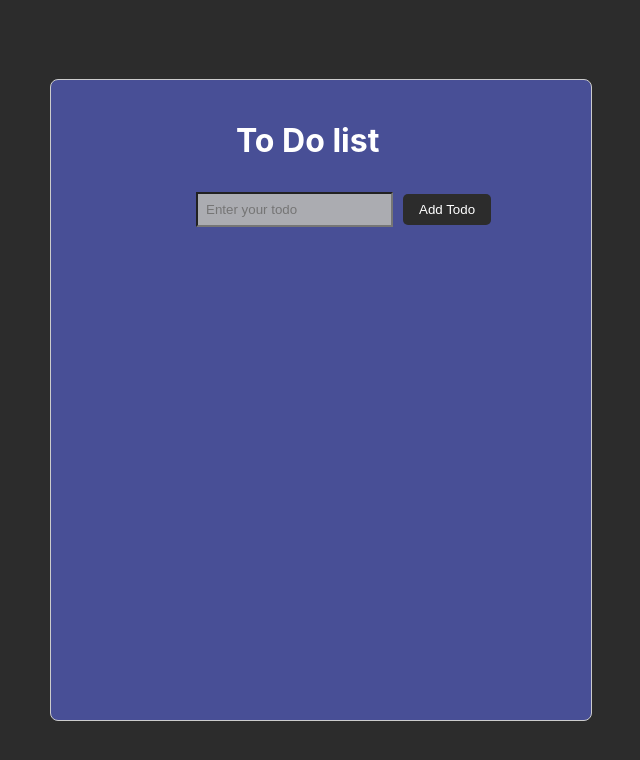
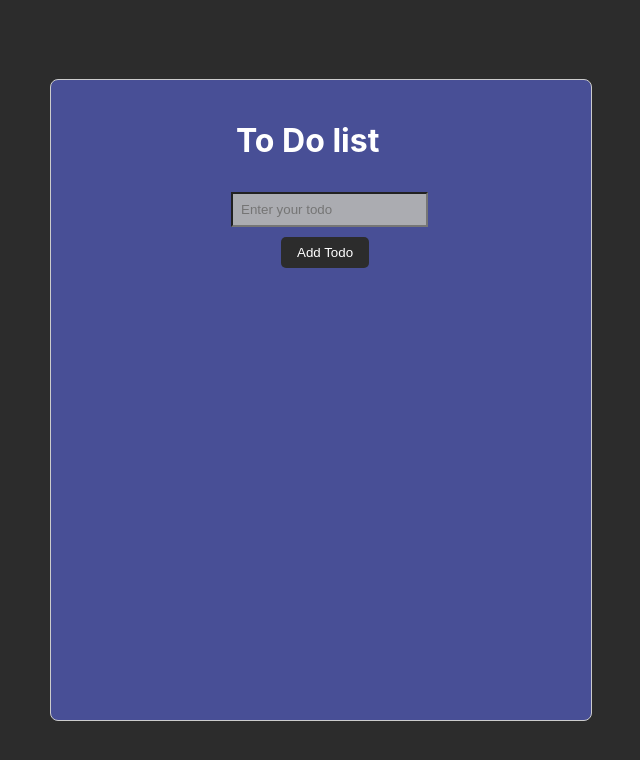
Before and after one commit to MuhammadGanny/todolist, a React (Create React App) app: page / in a window 1280 px wide. Shown: the top 760 px of the page, without its empty margins (319-959 px from the left). Built offline with nearby package versions, Linux system fonts and the light colour scheme.

Commit message:
checkbox done

```diff
--- a/src/index.css
+++ b/src/index.css
@@ -63,20 +63,25 @@ button {
   border-radius: 5px;
   padding: 8px 16px;
   cursor: pointer;
-  margin-left: 10px;
+
 }
 .addbutton {
   background-color: rgb(44, 44, 44);
+  margin-left: 42%;
+  display: block;
 
 }
 
 
 .editbutton {
-  background-color: rgb(44, 44, 44);;
+  background-color: rgb(44, 44, 44);
+  padding: 10px;
+  margin: 0;
 }
 
 .deletebutton {
-  background-color: rgb(44, 44, 44);;
+  background-color: rgb(44, 44, 44);
+  margin: 0%;
 }
 
 button:hover {
@@ -90,14 +95,10 @@ input {
   background-color: rgb(171, 172, 177);
   color: black;
   margin-top: 10px;
-  margin-left: 25%;
+  margin-left: 32%;
 }
 
-/* input[type="text"] {
-  border: 1px solid #ccc;
-  padding: 8px;
-  font-size: 16px;
-} */
+
 
 form {
   display: flex;
@@ -113,7 +114,7 @@ input[type="checkbox"] {
   cursor: pointer;
 }
 
-/* Style for the completed todo item */
+
 .completed {
   text-decoration: line-through;
   color: rgb(22, 21, 21);
```
